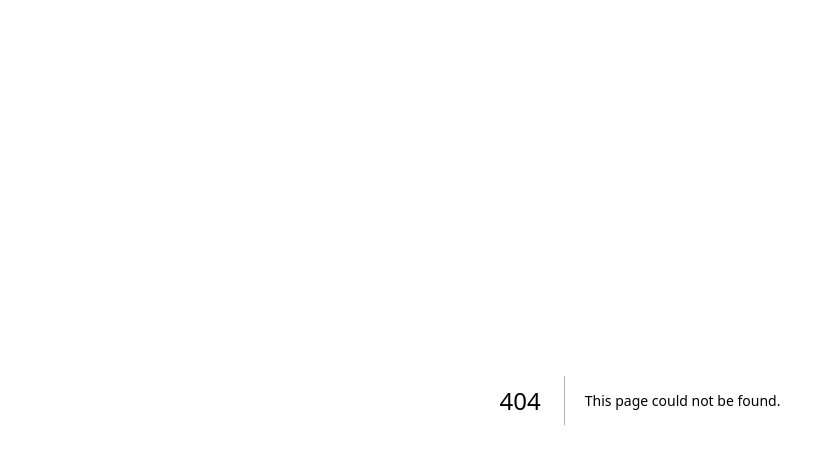
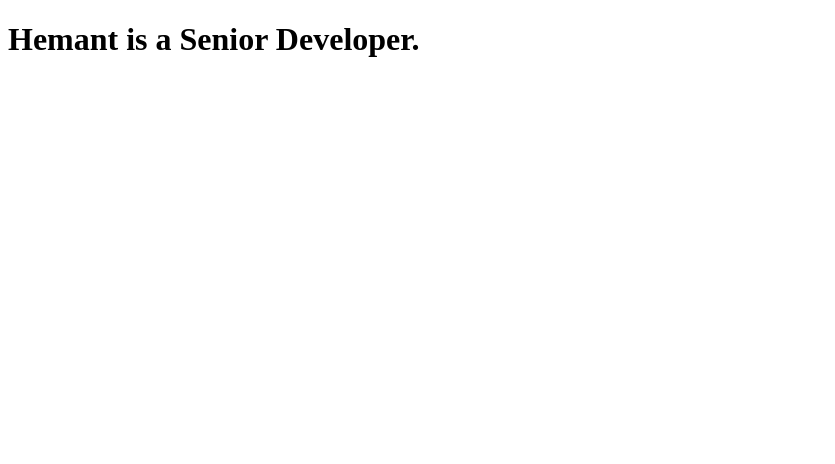
Before and after one commit to Hemant837/nextjs-practice, a Next.js app: page /about-us/1 in a window 1280 px wide. Before the commit this address had no page. Shown: the top 464 px of the page, without its empty margins (0-835 px from the left). Built offline with nearby package versions, Linux system fonts and the light colour scheme.

Commit message:
Dynamic page routes

```diff
--- /dev/null
+++ b/pages/about-us/[developerId].js
@@ -0,0 +1,37 @@
+import { useRouter } from "next/router";
+// our-domain.com/about-us/developer
+
+function DevDetail() {
+  const details = [
+    { id: 1, name: "Hemant", role: "Senior Developer" },
+    { id: 2, name: "Anurag", role: "Junior Developer" },
+    { id: 3, name: "Udit", role: "Intern" },
+  ];
+  const router = useRouter();
+  const { developerId } = router.query;
+
+  let newName = "";
+  let newRole = "";
+
+  if (developerId) {
+    // Convert newsId to a number because it's a string
+    const id = parseInt(developerId);
+
+    // Find the corresponding detail using the id
+    const detail = details.find((item) => item.id === id);
+
+    if (detail) {
+      newName = detail.name;
+      newRole = detail.role;
+    } else {
+      return <h1>Developer not found.</h1>;
+    }
+  }
+  return (
+    <h1>
+      {newName} is a {newRole}.
+    </h1>
+  );
+}
+
+export default DevDetail;
```
Also changed, not shown: pages/about-us/developer/index.js (deleted, +0 -7 lines), pages/news/[newsId].js (renamed from pages/news/something-important/index.js).
